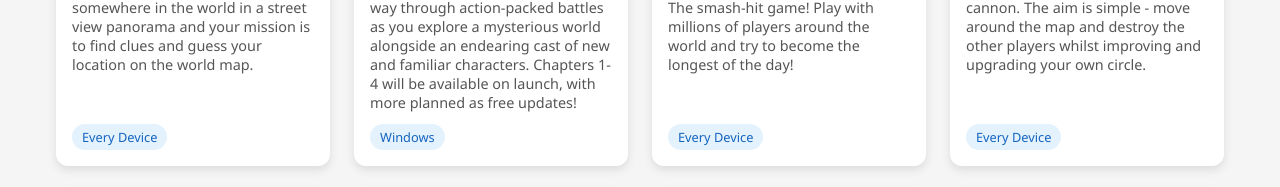
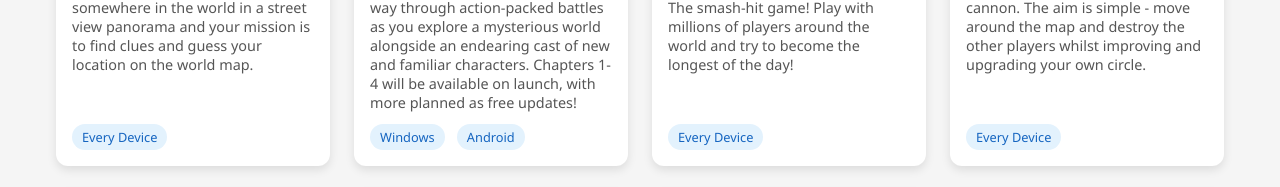
Before and after one commit to NexuStore/nexustore.github.io, a plain HTML site: page index.html in a window 1280 px wide. Shown: the part 1208-1395 px from the top of the page. Drawn offline with Linux system fonts and the light colour scheme; grey boxes are pictures that could not be loaded.

Commit message:
Update index.html

```diff
--- a/index.html
+++ b/index.html
@@ -321,6 +321,7 @@
         <div class="game-description">Dive into the parallel story to UNDERTALE! Fight or spare your way through action-packed battles as you explore a mysterious world alongside an endearing cast of new and familiar characters. Chapters 1-4 will be available on launch, with more planned as free updates!</div>
         <div class="os-compatibility">
           <span class="os-badge">Windows</span>
+          <span class="os-badge">Android</span>
         </div>
         <div class="download-status" title="Download only">
           ⬇️
```
